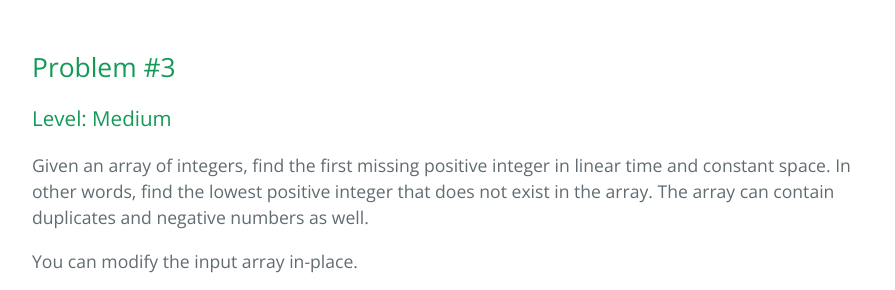
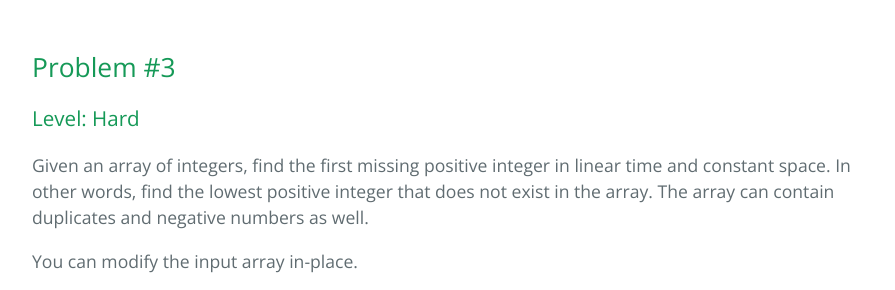
Before and after one commit to ArelySkywalker/ArelySkywalker.github.io_ARCHIVE, a Jekyll site: the page built from code.md, in a window 1280 px wide and 900 px high, scrolled down 714 px. Shown: the part 156-446 px from the top of the window, without its empty margins (192-1087 px from the left). Built offline with Jekyll 4.4.1, drawn with Linux system fonts in a browser that asks for light colours; nearby versions of some CDN libraries.

Commit message:
Problem #3

```diff
--- a/code.md
+++ b/code.md
@@ -8,7 +8,7 @@ I like to challenge myself everyday with coding problems. I will find challenges
 There are many different ways to solve these problems. This is just my code that I time myself to complete within an hour. If you have better solutions, feel free to email me and I'll mention you and your code in the problem!
 
 ## Problem #3
-### Level: Medium
+### Level: Hard
 
 Given an array of integers, find the first missing positive integer in linear time and constant space. In other words, find the lowest positive integer that does not exist in the array. The array can contain duplicates and negative numbers as well.
 
```
